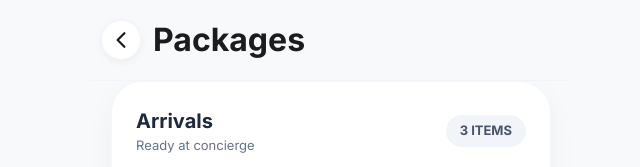
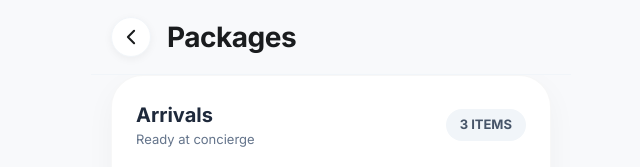
Before and after one commit to shivalikareddy/QuaynectMobileApp, a website: page packages/index.html in a window 1280 px wide. Shown: the top 167 px of the page, without its empty margins (309-949 px from the left). Drawn offline with nearby package versions, Linux system fonts and the light colour scheme.

Commit message:
Style Merge 3 AM

```diff
--- a/packages/index.html
+++ b/packages/index.html
@@ -13,12 +13,11 @@
     <div class="app-container">
         <!-- Header -->
         <header class="app-header">
-            <div class="header-left">
-                <button class="icon-btn back-btn" onclick="history.back()">
-                    <ion-icon name="chevron-back-outline"></ion-icon>
-                </button>
-                <h1>Packages</h1>
-            </div>
+            <button class="back-btn" onclick="history.back()">
+                <ion-icon name="chevron-back-outline"></ion-icon>
+            </button>
+            <h1 class="header-title">Packages</h1>
+            <div class="header-action-placeholder"></div>
         </header>
 
         <!-- Package Count with Carousel -->
@@ -163,7 +162,7 @@
                 <ion-icon name="home-outline"></ion-icon>
                 <span>Home</span>
             </div>
-            <div class="nav-item active">
+            <div class="nav-item active" onclick="window.location.href='../services.html'" style="cursor: pointer;">
                 <ion-icon name="construct"></ion-icon>
                 <span>Services</span>
             </div>
@@ -171,7 +170,7 @@
                 <ion-icon name="chatbubble-ellipses-outline"></ion-icon>
                 <span>Messages</span>
             </div>
-            <div class="nav-item">
+            <div class="nav-item" onclick="window.location.href='../profile/profile.html'" style="cursor: pointer;">
                 <ion-icon name="person-circle-outline"></ion-icon>
                 <span>Profile</span>
             </div>
```
